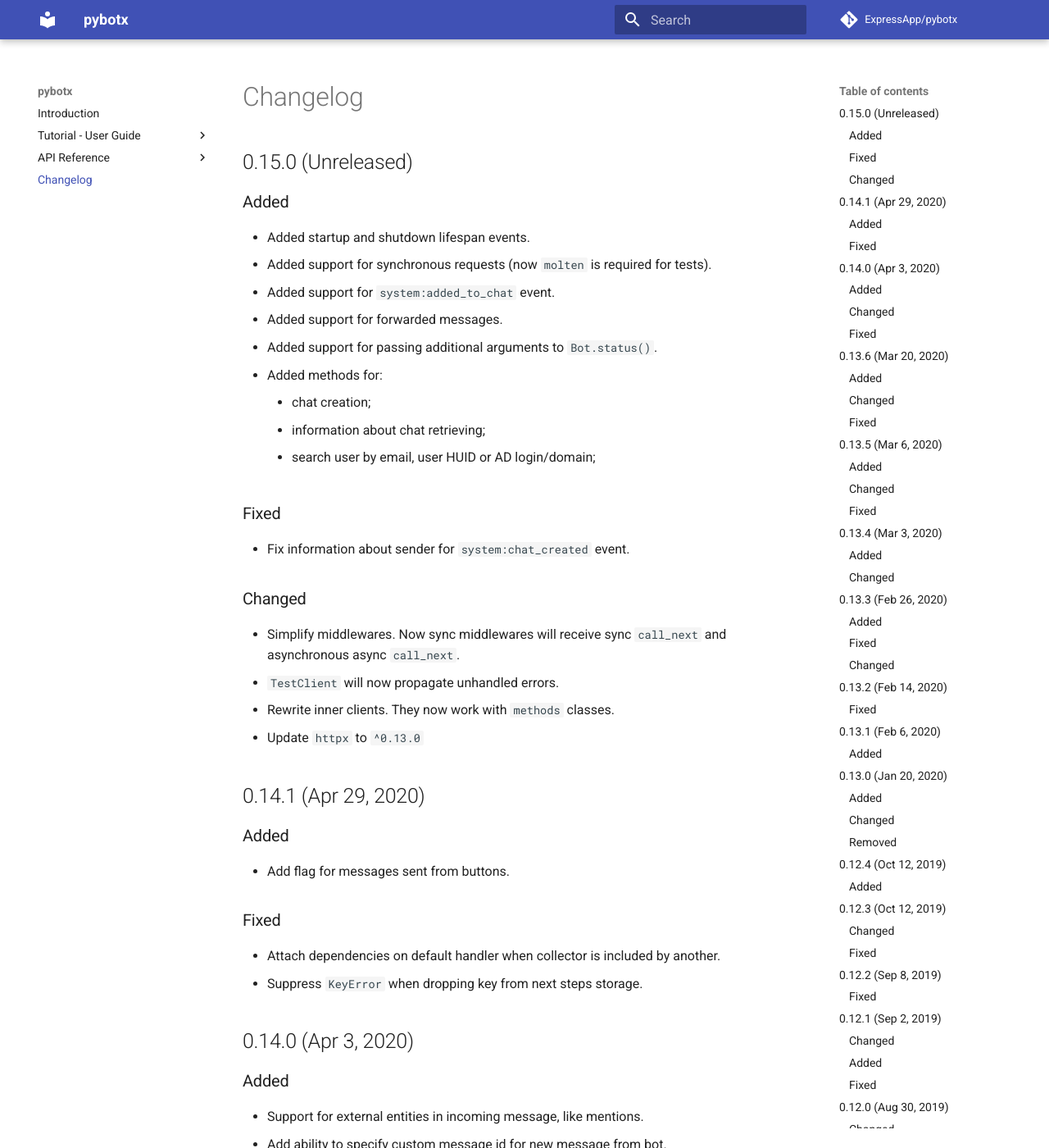
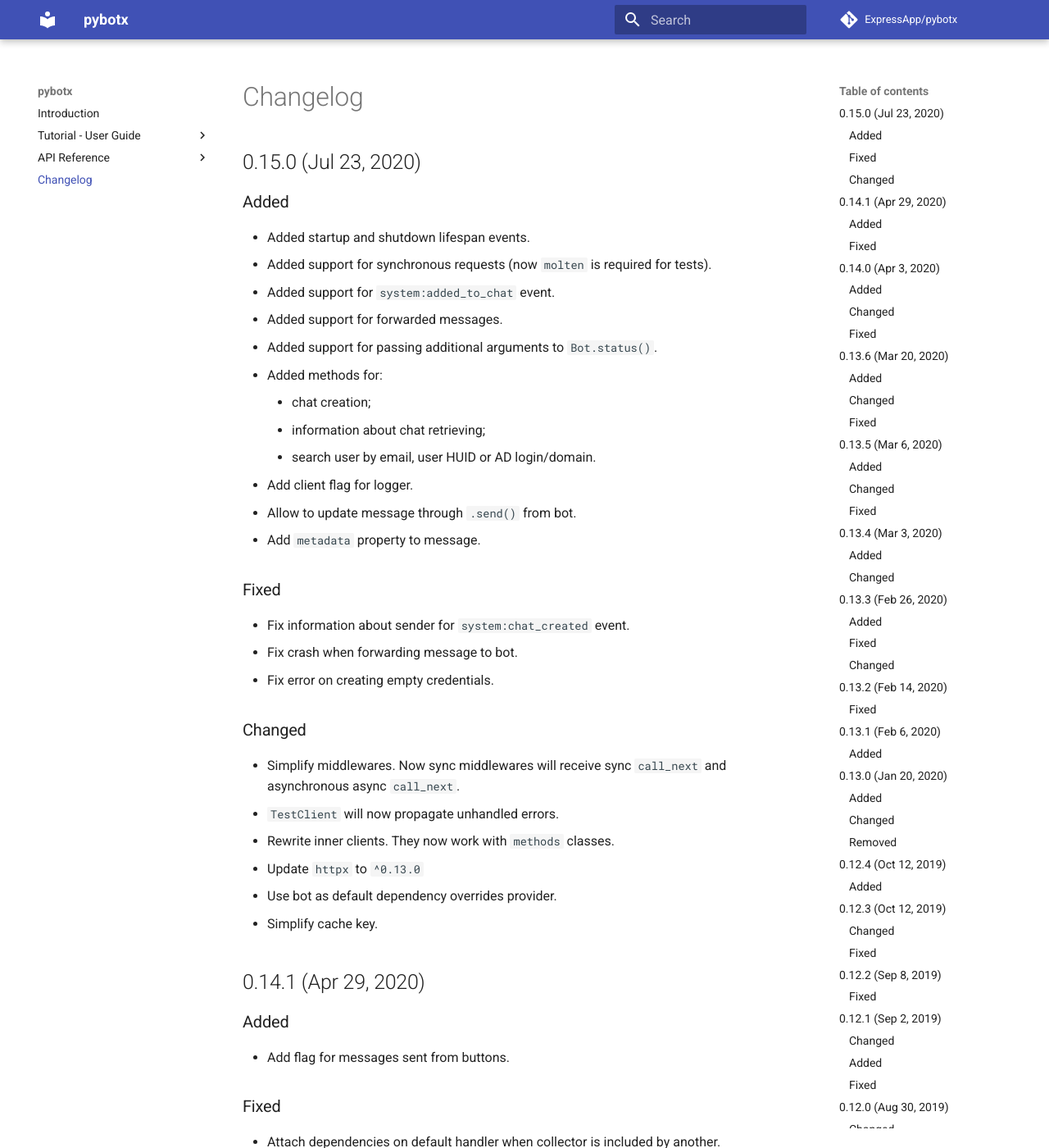
Before and after one commit to ExpressApp/pybotx, an MkDocs documentation site: the page built from docs/changelog.md, in a window 1280 px wide and 1400 px high. Shown: the whole window at 82% size. Built offline with MkDocs 1.6.1 and Material for MkDocs 9.7.7, drawn with Linux system fonts in a browser that asks for light colours; comment, search, counter and statistics services are not loaded.

Commit message:
Update changelog for 0.15 release

```diff
--- a/docs/changelog.md
+++ b/docs/changelog.md
@@ -1,4 +1,4 @@
-## 0.15.0 (Unreleased)
+## 0.15.0 (Jul 23, 2020)
 
 ### Added
 
@@ -10,19 +10,27 @@
 * Added methods for:
     * chat creation;
     * information about chat retrieving;
-    * search user by email, user HUID or AD login/domain;
+    * search user by email, user HUID or AD login/domain.
+* Add client flag for logger.
+* Allow to update message through `.send()` from bot.
+* Add `metadata` property to message.
 
 ### Fixed
 
 * Fix information about sender for `system:chat_created` event.
+* Fix crash when forwarding message to bot.
+* Fix error on creating empty credentials.
 
 ### Changed
 
-* Simplify middlewares. Now sync middlewares will receive sync `call_next` and asynchronous
-async `call_next`.
+* Simplify middlewares. Now sync middlewares will receive sync `call_next` and
+asynchronous async `call_next`.
 * `TestClient` will now propagate unhandled errors.
 * Rewrite inner clients. They now work with `methods` classes.
 * Update `httpx` to `^0.13.0`
+* Use bot as default dependency overrides provider.
+* Simplify cache key.
+
 
 ## 0.14.1 (Apr 29, 2020)
 
```
